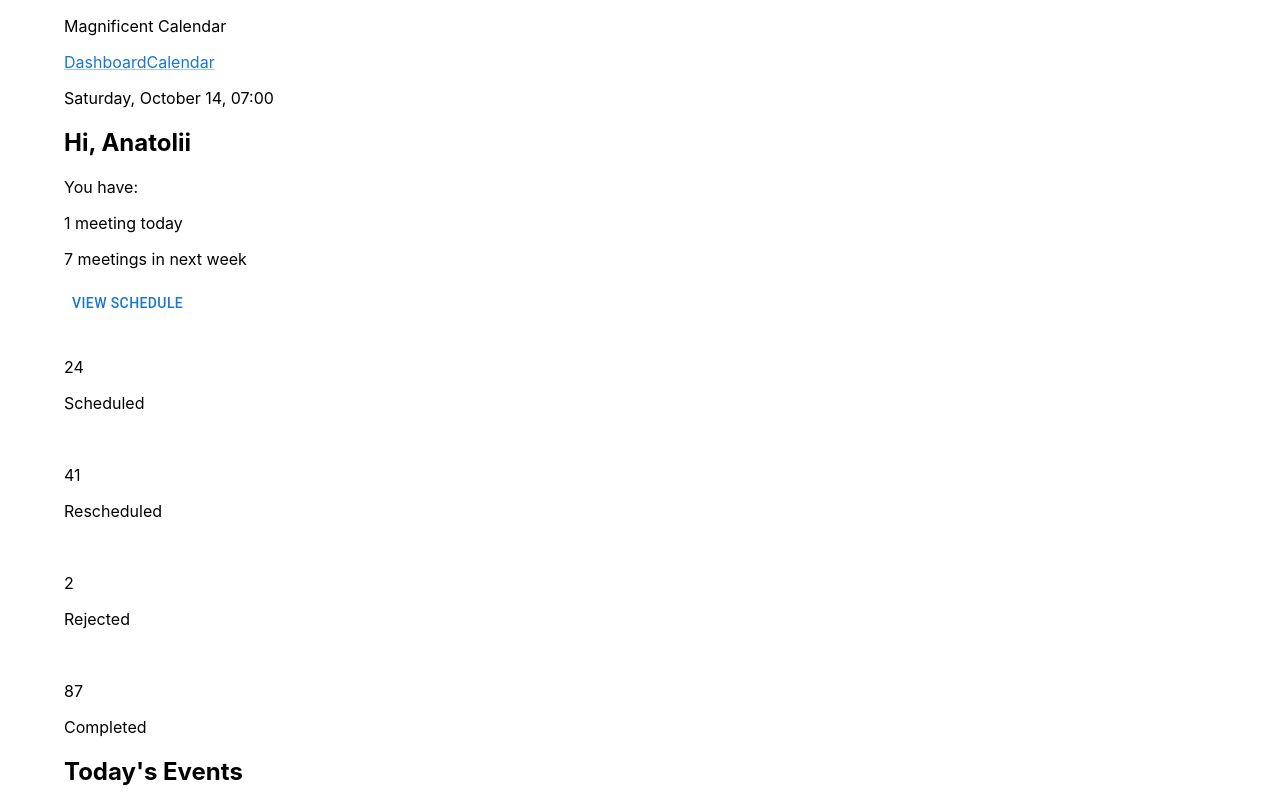
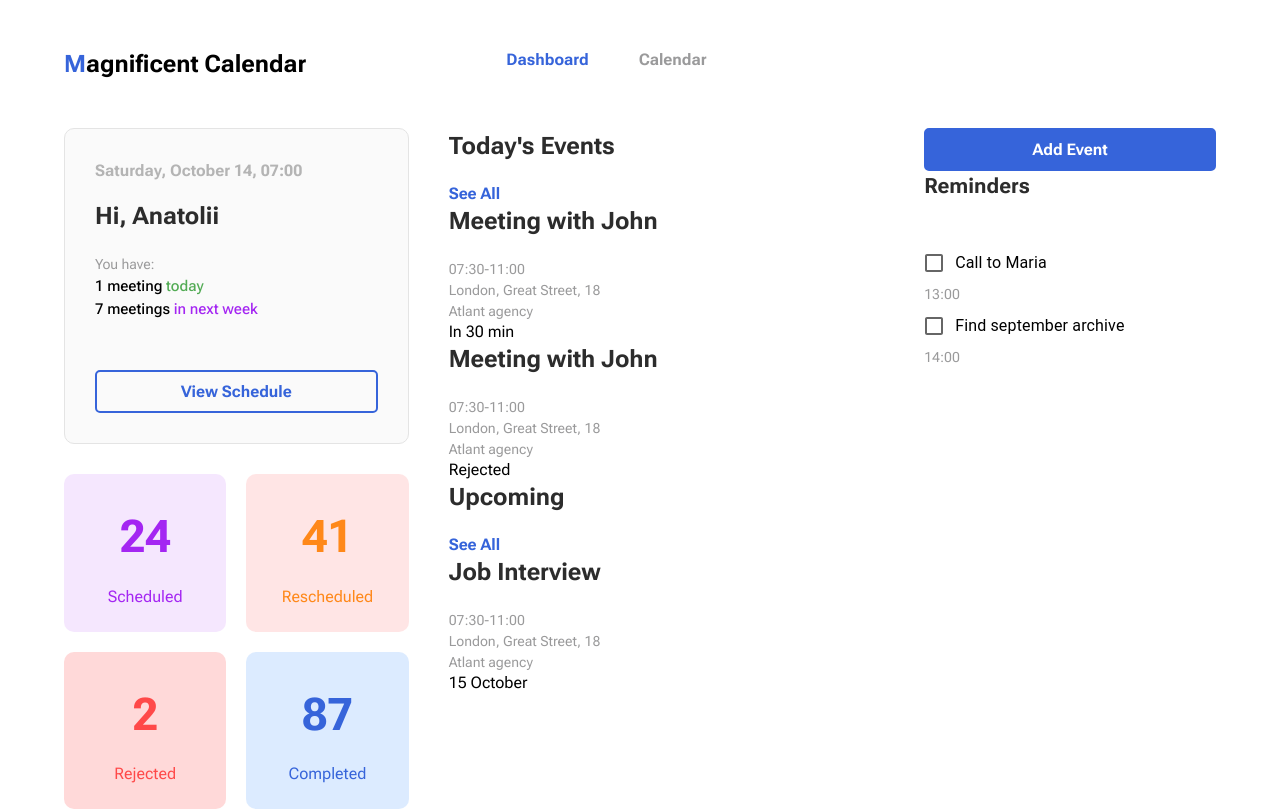
Before and after one commit to yukhymovych/calendar, a React (Create React App) app: page / in a window 1280 px wide. Shown: the top 810 px of the page. Built offline with nearby package versions, Linux system fonts and the light colour scheme.

Commit message:
adding styles: header, left sidebar

```diff
--- a/src/App.css
+++ b/src/App.css
@@ -1,7 +1,210 @@
+/*
+Blue #3664da
+Gray #9A9A9B
+Green #52AB54
+Red #EF7163
+Purple #A426F2
+Gray light #FAFAFA
+*/
+
 .App {
 }
 
+a {
+  text-decoration: none;
+}
+.p {
+  font-size: 14px;
+  margin: 0;
+  line-height: 1.5;
+  color: #9A9A9B;
+}
+.big-p {
+  font-size: 16px;
+  font-weight: 700;
+  color: #b4b4b4;
+}
+.h1 {
+  margin: 0;
+  margin-bottom: 20px;
+}
+.h2 {
+  margin: 0;
+  color: rgb(44, 44, 44);
+  font-size: 24px;
+  line-height: 1.5;
+  margin-bottom: 20px;
+}
+.h3 {
+  margin: 0;
+  color: rgb(44, 44, 44);
+  font-size: 21px;
+  line-height: 1.5;
+  margin-bottom: 20px;
+}
+.button {
+  cursor: pointer;
+  color: white;
+  background-color: #3664da;
+  border: 2px solid #3664da;
+  border-radius: 5px;
+  font-size: 16px;
+  font-weight: 700;
+  padding: 10px 20px;
+  display: block;
+  text-align: center;
+  transition: 0.2s;
+}
+.button:hover {
+  background-color: transparent;
+  color: #3664da;
+}
+.button:active{
+  background-color: black;
+  border: 2px solid black;
+  color: white;
+}
+.outlined {
+  background-color: transparent;
+  color: #3664da;
+}
+.outlined:hover {
+  color: white;
+  background-color: #3664da;
+}
+.outlined:active{
+  background-color: black;
+  border: 2px solid black;
+}
+.today {
+  color: #52AB54;
+}
+.upcoming {
+  color: #A426F2;
+}
 
-.App-header {
+.header {
+  display: flex;
+  gap: 200px;
+  padding: 50px 0;
+}
+.logo {
+  font-size: 24px;
+  font-weight: bold;
+}
+.logo span {
+  color: #3664da;
+}
+.header-links {
+  display: flex;
+  justify-content: space-between;
+  gap: 50px;
+}
+.link {
+  color: #9A9A9B;
+  font-size: 16px;
+  font-weight: 700;
+  transition: 0.2s;
+}
+.link:hover {
+  color: #3664da;
+}
+.link.active {
+  color: #3664da;
+}
 
+.content {
+  display: flex;
+  justify-content: space-between;
+  gap: 40px;
 }
+
+.left-sidebar {
+  flex-grow: 1;
+  max-width: 30%;
+}
+.user-info {
+  background-color: #FAFAFA;
+  border-radius: 10px;
+  border: 1px solid #e4e4e4;
+  padding: 30px;
+  margin-bottom: 30px;
+}
+.user-info__date {
+  margin-bottom: 15px;
+}
+.user-info__greeting {
+}
+.user-info__planned {
+  margin-bottom: 50px;
+}
+.planned__text {
+  font-weight: 500;
+  font-size: 15px;
+  color: black;
+}
+
+.statistic {
+  display: grid;
+  grid-template-columns: 1fr 1fr;
+  gap: 20px;
+}
+.statistic__box {
+  padding: 10px;
+  border-radius: 10px;
+}
+.staticstic__box-color-1 {
+  background-color: #F5E7FE;
+  color: #A426F2;
+}
+.staticstic__box-color-2 {
+  background-color: #ff505025;
+  color: #ff8819
+}
+.staticstic__box-color-3 {
+  background-color: #ff66663f;
+  color: rgb(255, 73, 73);
+}
+.staticstic__box-color-4 {
+  background-color: #4897ff31;
+  color: #3664da;
+}
+.statistic__icon {
+}
+.statistic__number {
+  font-weight: bold;
+  font-size: 45px;
+  text-align: center;
+  margin: 0;
+  line-height: 1.5;
+}
+.statistic__name {
+  text-align: center;
+}
+
+.event-list {
+  flex-grow: 3;
+}
+.event-list__row {
+}
+.event-list__top {
+}
+.event-list__item {
+}
+.event-list__item-bottom {
+}
+.event-list__item-time {
+}
+
+.right-sidebar {
+  flex-grow: 1;
+  max-width: 30%;
+}
+.right-sidebar__calendar {
+}
+.right-sidebar__reminder {
+}
+.reminder__top {
+}
+.reminder__item {
+}
--- a/src/App.tsx
+++ b/src/App.tsx
@@ -14,11 +14,15 @@ function App() {
       <Container>
         <div className="header">
           <div className="logo">
-            <p>Magnificent Calendar</p>
+            <span>M</span>agnificent Calendar
           </div>
           <div className="header-links">
-            <Link href="#">Dashboard</Link>
-            <Link href="#">Calendar</Link>
+            <a className="link active" href="#">
+              Dashboard
+            </a>
+            <a className="link" href="#">
+              Calendar
+            </a>
           </div>
         </div>
 
@@ -26,17 +30,21 @@ function App() {
           <div className="left-sidebar">
             <div className="user-info">
               <div className="user-info__date">
-                <p className="p gray-p big-p">Saturday, October 14, 07:00</p>
+                <p className="p big-p">Saturday, October 14, 07:00</p>
               </div>
               <div className="user-info__greeting">
                 <h2 className="h2">Hi, Anatolii</h2>
               </div>
               <div className="user-info__planned">
-                <p className="p gray-p">You have:</p>
-                <p className="p">1 meeting today</p>
-                <p className="p">7 meetings in next week</p>
+                <p className="p">You have:</p>
+                <p className="p planned__text">
+                  1 meeting <span className="today">today</span>
+                </p>
+                <p className="p planned__text">
+                  7 meetings <span className="upcoming">in next week</span>
+                </p>
               </div>
-              <Button>View Schedule</Button>
+              <div className="button outlined">View Schedule</div>
             </div>
             <div className="statistic">
               <div className="statistic__box staticstic__box-color-1">
@@ -74,7 +82,9 @@ function App() {
             <div className="event-list__row">
               <div className="event-list__top">
                 <h2 className="h2">Today's Events</h2>
-                <Button>See All</Button>
+                <a className="link active" href="#">
+                  See All
+                </a>
               </div>
               <div className="event-list__item">
                 <h2 className="h2">Meeting with John</h2>
@@ -117,7 +127,9 @@ function App() {
             <div className="event-list__row">
               <div className="event-list__top">
                 <h2 className="h2">Upcoming</h2>
-                <Button>See All</Button>
+                <a className="link active" href="#">
+                  See All
+                </a>
               </div>
               <div className="event-list__item">
                 <h2 className="h2">Job Interview</h2>
@@ -142,7 +154,7 @@ function App() {
 
           <div className="right-sidebar">
             <div className="right-sidebar__calendar"></div>
-            <Button>Add Event</Button>
+            <div className="button">Add Event</div>
             <div className="right-sidebar__reminder">
               <div className="reminder__top">
                 <h3 className="h3">Reminders</h3>
@@ -151,11 +163,17 @@ function App() {
                 </Button>
               </div>
               <div className="reminder__item">
-                <FormControlLabel label="Call to Maria" control={<Checkbox />} />
+                <FormControlLabel
+                  label="Call to Maria"
+                  control={<Checkbox />}
+                />
                 <p className="p">13:00</p>
               </div>
               <div className="reminder__item">
-                <FormControlLabel label="Find september archive" control={<Checkbox />} />
+                <FormControlLabel
+                  label="Find september archive"
+                  control={<Checkbox />}
+                />
                 <p className="p">14:00</p>
               </div>
             </div>
--- a/src/index.css
+++ b/src/index.css
@@ -1,13 +1,14 @@
+@import url("https://fonts.googleapis.com/css2?family=Roboto+Flex:opsz,wght@8..144,300;8..144,400;8..144,500;8..144,700&display=swap");
+
 body {
   margin: 0;
-  font-family: -apple-system, BlinkMacSystemFont, 'Segoe UI', 'Roboto', 'Oxygen',
-    'Ubuntu', 'Cantarell', 'Fira Sans', 'Droid Sans', 'Helvetica Neue',
-    sans-serif;
+  font-family: "Roboto Flex", "Segoe UI", "Roboto", "Oxygen", "Ubuntu",
+    "Cantarell", "Fira Sans", "Droid Sans", "Helvetica Neue", sans-serif;
   -webkit-font-smoothing: antialiased;
   -moz-osx-font-smoothing: grayscale;
 }
 
 code {
-  font-family: source-code-pro, Menlo, Monaco, Consolas, 'Courier New',
+  font-family: source-code-pro, Menlo, Monaco, Consolas, "Courier New",
     monospace;
 }
```
